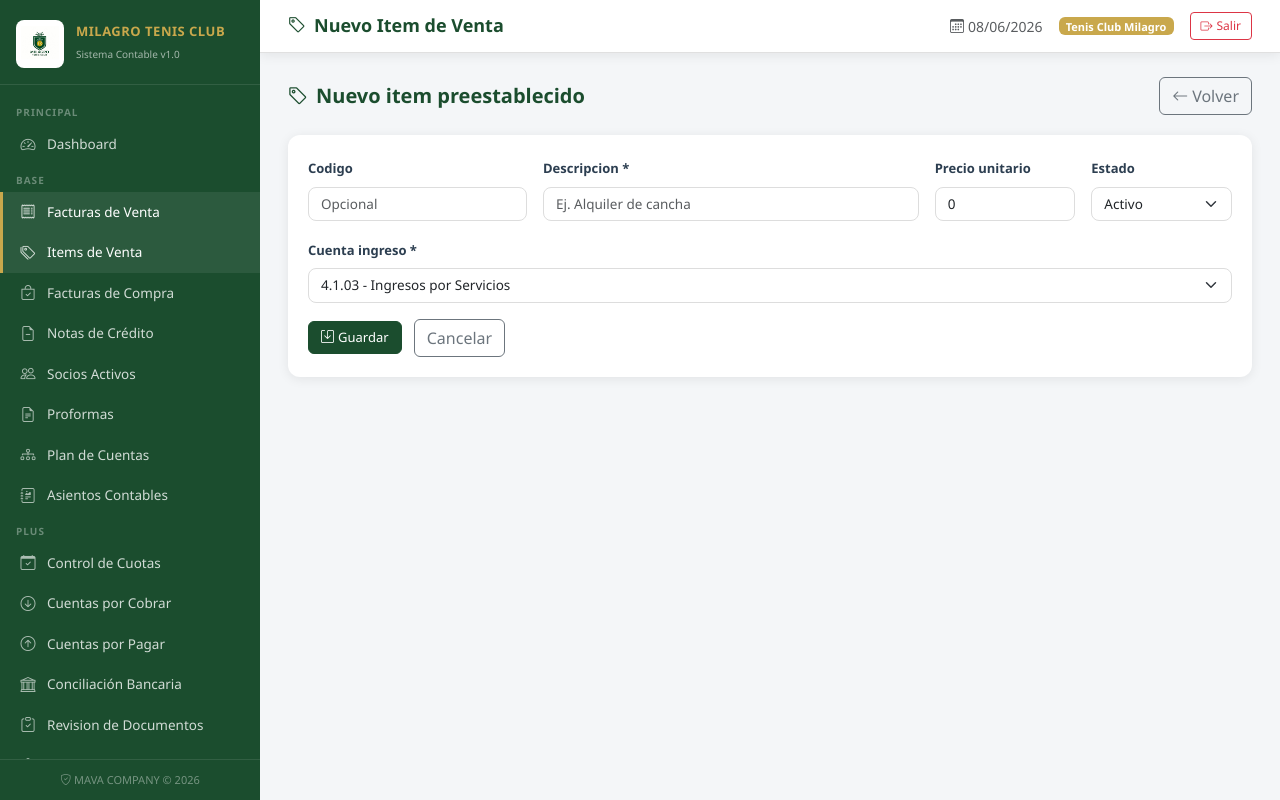
After one commit to mvaldiviezoacfesval-spec/TenisClubSistema, a Flask app: page /items-venta/nuevo in a window 1280 px wide. The commit adds this page. Run offline with Flask 3, Linux system fonts and the light colour scheme; the visitor is signed in with stand-in values (Sample User, id 1); data comes from the database, SQL or seed files in the repository.

Commit message:
Mejorar anulaciones y catalogo de items

```diff
--- a/app.py
+++ b/app.py
@@ -289,6 +289,44 @@ def ventas():
     facturas = conn.execute(sql, params).fetchall()
     conn.close()
     return render_template('ventas/index.html', facturas=facturas, q=q)
+
+@app.route('/items-venta')
+def items_venta():
+    conn = get_db()
+    items = conn.execute('''
+        SELECT i.*, p.codigo as cuenta_codigo, p.nombre as cuenta_nombre
+        FROM items_venta i
+        LEFT JOIN plan_cuentas p ON p.id=i.cuenta_ingreso_id
+        ORDER BY i.descripcion
+    ''').fetchall()
+    conn.close()
+    return render_template('items_venta/index.html', items=items)
+
+@app.route('/items-venta/nuevo', methods=['GET','POST'])
+def item_venta_nuevo():
+    conn = get_db()
+    cuentas_ingreso = conn.execute("SELECT * FROM plan_cuentas WHERE activa=1 AND tipo='Ingreso' AND nivel>=3 ORDER BY codigo").fetchall()
+    if request.method == 'POST':
+        try:
+            conn.execute('''INSERT INTO items_venta
+                (codigo,descripcion,precio_unitario,cuenta_ingreso_id,estado)
+                VALUES(?,?,?,?,?)''', (
+                request.form.get('codigo') or None,
+                request.form['descripcion'],
+                float(request.form.get('precio_unitario',0) or 0),
+                int(request.form['cuenta_ingreso_id']),
+                request.form.get('estado','Activo')
+            ))
+            conn.commit()
+            flash('Item de venta registrado.', 'success')
+            return redirect(url_for('items_venta'))
+        except Exception as e:
+            flash(f'Error: {e}', 'danger')
+        finally:
+            conn.close()
+    else:
+        conn.close()
+    return render_template('items_venta/form.html', cuentas_ingreso=cuentas_ingreso)
 
 @app.route('/ventas/nueva', methods=['GET','POST'])
 def venta_nueva():
@@ -352,8 +390,16 @@ def venta_nueva():
     numero_preview = sig_numero('facturas_venta', 'numero', 'FV')
     conn = get_db()
     cuentas_ingreso = conn.execute("SELECT * FROM plan_cuentas WHERE activa=1 AND tipo='Ingreso' AND nivel>=3 ORDER BY codigo").fetchall()
-    conn.close()
-    return render_template('ventas/form.html', numero=numero_preview, hoy=hoy(), cuentas_ingreso=cuentas_ingreso)
+    items_preestablecidos = conn.execute('''
+        SELECT i.*, p.codigo as cuenta_codigo
+        FROM items_venta i
+        LEFT JOIN plan_cuentas p ON p.id=i.cuenta_ingreso_id
+        WHERE i.estado='Activo'
+        ORDER BY i.descripcion
+    ''').fetchall()
+    conn.close()
+    return render_template('ventas/form.html', numero=numero_preview, hoy=hoy(),
+                           cuentas_ingreso=cuentas_ingreso, items_preestablecidos=items_preestablecidos)
 
 @app.route('/ventas/<int:id>')
 def venta_detalle(id):
@@ -765,10 +811,19 @@ def revision_anular_cxp(cuenta_id):
         conn.close()
         flash('La Cuenta por Pagar ya esta anulada o no existe.', 'warning')
         return redirect(url_for('revision_documentos', tipo='cxp'))
-    if (cuenta['monto_pagado'] or 0) > 0:
-        conn.close()
-        flash('No se puede anular una CxP con pagos registrados. Primero anula los pagos relacionados en Pagos CxP.', 'danger')
-        return redirect(url_for('revision_documentos', tipo='cxp'))
+    pagos = conn.execute('''
+        SELECT * FROM movimientos_bancarios
+        WHERE referencia=? AND tipo='Egreso' AND descripcion LIKE 'Pago CxP %'
+    ''', (cuenta['numero'],)).fetchall()
+    monto_pagado = round(cuenta['monto_pagado'] or 0, 3)
+    if monto_pagado > 0:
+        crear_asiento_automatico(conn, hoy(), f"Anulacion pagos CxP {cuenta['numero']}",
+            'anulacion_pago_cxp', cuenta_id, [
+            ('1.1.02', f"Reverso banco {cuenta['numero']}", monto_pagado, 0),
+            ('2.1.01', f"Reverso pagos {cuenta['numero']}", 0, monto_pagado),
+        ])
+        for pago in pagos:
+            conn.execute("DELETE FROM movimientos_bancarios WHERE id=?", (pago['id'],))
 
     if cuenta['referencia_tipo'] == 'factura_compra' and cuenta['referencia_id']:
         factura = conn.execute("SELECT * FROM facturas_compra WHERE id=?", (cuenta['referencia_id'],)).fetchone()
@@ -784,7 +839,7 @@ def revision_anular_cxp(cuenta_id):
     conn.execute("UPDATE cuentas_pagar SET estado='Anulada', monto_pagado=0, saldo=0 WHERE id=?", (cuenta_id,))
     conn.commit()
     conn.close()
-    flash('Cuenta por Pagar anulada correctamente.', 'success')
+    flash('Cuenta por Pagar anulada correctamente con reverso de pagos y asiento contable.', 'success')
     return redirect(url_for('revision_documentos', tipo='cxp'))
 
 @app.route('/revision-documentos/factura-venta/<int:factura_id>/anular', methods=['POST'])
@@ -829,9 +884,18 @@ def revision_anular_compra(factura_id):
         return redirect(url_for('revision_documentos', tipo='compras'))
     cxp = conn.execute("SELECT * FROM cuentas_pagar WHERE referencia_tipo='factura_compra' AND referencia_id=?", (factura_id,)).fetchone()
     if cxp and (cxp['monto_pagado'] or 0) > 0:
-        conn.close()
-        flash('No se puede anular una compra con pagos registrados. Primero anula el pago desde Pagos CxP.', 'danger')
-        return redirect(url_for('revision_documentos', tipo='compras'))
+        monto_pagado = round(cxp['monto_pagado'] or 0, 3)
+        crear_asiento_automatico(conn, hoy(), f"Anulacion pagos CxP {cxp['numero']}",
+            'anulacion_pago_cxp', cxp['id'], [
+            ('1.1.02', f"Reverso banco {cxp['numero']}", monto_pagado, 0),
+            ('2.1.01', f"Reverso pagos {cxp['numero']}", 0, monto_pagado),
+        ])
+        pagos = conn.execute('''
+            SELECT * FROM movimientos_bancarios
+            WHERE referencia=? AND tipo='Egreso' AND descripcion LIKE 'Pago CxP %'
+        ''', (cxp['numero'],)).fetchall()
+        for pago in pagos:
+            conn.execute("DELETE FROM movimientos_bancarios WHERE id=?", (pago['id'],))
 
     conn.execute("UPDATE facturas_compra SET estado='Anulada' WHERE id=?", (factura_id,))
     if cxp:
--- a/database.py
+++ b/database.py
@@ -124,6 +124,17 @@ def init_db():
         FOREIGN KEY(factura_id) REFERENCES facturas_venta(id)
     )''')
     _add_column_if_missing(c, 'factura_venta_items', 'cuenta_ingreso_id', 'INTEGER')
+
+    c.execute('''CREATE TABLE IF NOT EXISTS items_venta (
+        id INTEGER PRIMARY KEY AUTOINCREMENT,
+        codigo TEXT UNIQUE,
+        descripcion TEXT NOT NULL,
+        precio_unitario REAL DEFAULT 0,
+        cuenta_ingreso_id INTEGER,
+        estado TEXT DEFAULT 'Activo',
+        created_at TEXT DEFAULT (datetime('now')),
+        FOREIGN KEY(cuenta_ingreso_id) REFERENCES plan_cuentas(id)
+    )''')
 
     # --- FACTURAS COMPRA ---
     c.execute('''CREATE TABLE IF NOT EXISTS facturas_compra (
--- a/templates/base.html
+++ b/templates/base.html
@@ -29,6 +29,9 @@
     <div class="nav-section">Base</div>
     <a href="{{ url_for('ventas') }}" class="nav-link {% if 'venta' in request.endpoint %}active{% endif %}">
       <span class="icon"><i class="bi bi-receipt"></i></span> Facturas de Venta
+    </a>
+    <a href="{{ url_for('items_venta') }}" class="nav-link {% if 'item_venta' in request.endpoint or request.endpoint=='items_venta' %}active{% endif %}">
+      <span class="icon"><i class="bi bi-tags"></i></span> Items de Venta
     </a>
     <a href="{{ url_for('compras') }}" class="nav-link {% if 'compra' in request.endpoint %}active{% endif %}">
       <span class="icon"><i class="bi bi-bag-check"></i></span> Facturas de Compra
--- /dev/null
+++ b/templates/items_venta/form.html
@@ -0,0 +1,48 @@
+{% extends 'base.html' %}
+{% block title %}Nuevo Item de Venta{% endblock %}
+{% block icon %}tag{% endblock %}
+{% block page_title %}Nuevo Item de Venta{% endblock %}
+{% block content %}
+<div class="module-header">
+  <h2><i class="bi bi-tag me-2"></i>Nuevo item preestablecido</h2>
+  <a href="{{ url_for('items_venta') }}" class="btn btn-outline-secondary"><i class="bi bi-arrow-left me-1"></i>Volver</a>
+</div>
+
+<div class="card">
+  <div class="card-body">
+    <form method="POST" class="row g-3">
+      <div class="col-md-3">
+        <label class="form-label">Codigo</label>
+        <input name="codigo" class="form-control" placeholder="Opcional">
+      </div>
+      <div class="col-md-5">
+        <label class="form-label">Descripcion *</label>
+        <input name="descripcion" class="form-control" required placeholder="Ej. Alquiler de cancha">
+      </div>
+      <div class="col-md-2">
+        <label class="form-label">Precio unitario</label>
+        <input name="precio_unitario" type="number" step="0.001" min="0" value="0" class="form-control">
+      </div>
+      <div class="col-md-2">
+        <label class="form-label">Estado</label>
+        <select name="estado" class="form-select">
+          <option>Activo</option>
+          <option>Inactivo</option>
+        </select>
+      </div>
+      <div class="col-md-12">
+        <label class="form-label">Cuenta ingreso *</label>
+        <select name="cuenta_ingreso_id" class="form-select" required>
+          {% for c in cuentas_ingreso %}
+          <option value="{{ c.id }}" {% if c.codigo == '4.1.03' %}selected{% endif %}>{{ c.codigo }} - {{ c.nombre }}</option>
+          {% endfor %}
+        </select>
+      </div>
+      <div class="col-12">
+        <button class="btn btn-primary"><i class="bi bi-save me-1"></i>Guardar</button>
+        <a href="{{ url_for('items_venta') }}" class="btn btn-outline-secondary ms-2">Cancelar</a>
+      </div>
+    </form>
+  </div>
+</div>
+{% endblock %}
```
Also changed, not shown: templates/items_venta/index.html (added, +31 -0 lines), templates/revision_documentos/index.html (+4 -4 lines), templates/ventas/form.html (+27 -1 lines).
